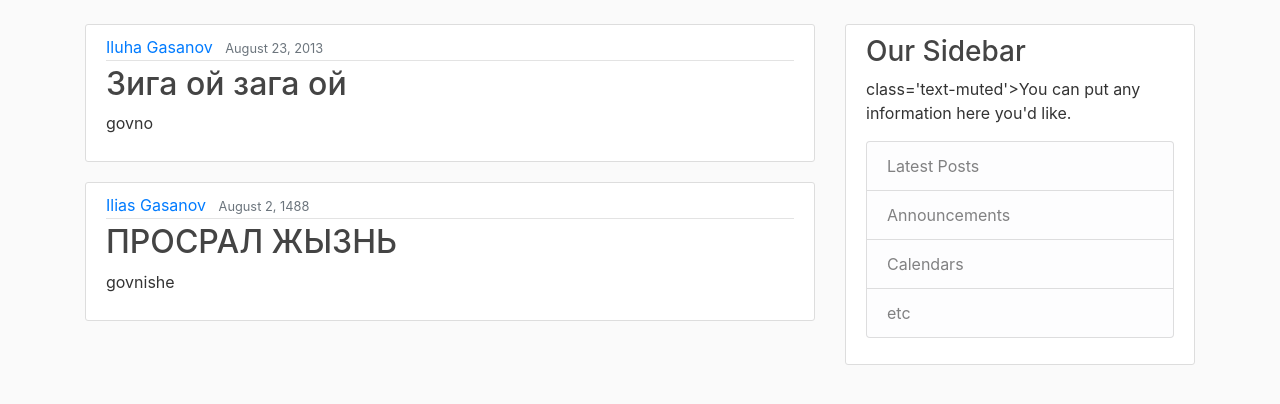
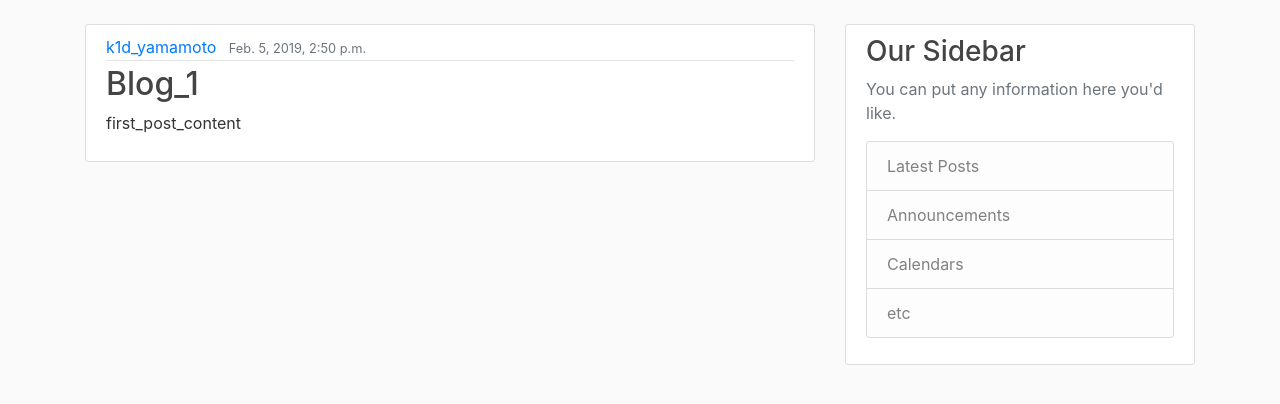
Before and after one commit to k1dyamamoto/WebProject, a Django app: page / in a window 1280 px wide. Shown: the part 56-460 px from the top of the page. Run offline with Django 3.2, Linux system fonts and the light colour scheme; data comes from the database, SQL or seed files in the repository; some libraries are stand-ins or nearby versions.

Commit message:
database blog

```diff
--- a/web/blog/models.py
+++ b/web/blog/models.py
@@ -3,7 +3,7 @@ from django.utils import timezone
 from django.contrib.auth.models import User
 
 
-class post(models.Model):
+class Post(models.Model):
     title = models.CharField(max_length=100)
     content = models.TextField()
     date_posted = models.DateTimeField(default=timezone.now)
--- a/web/blog/templates/blog/base.html
+++ b/web/blog/templates/blog/base.html
@@ -41,7 +41,7 @@
         <div class="col-md-4">
           <div class="content-section">
             <h3>Our Sidebar</h3>
-            <p> class='text-muted'>You can put any information here you'd like.
+            <p class='text-muted'>You can put any information here you'd like.
               <ul class="list-group">
                 <li class="list-group-item list-group-item-light">Latest Posts</li>
                 <li class="list-group-item list-group-item-light">Announcements</li>
--- a/web/blog/views.py
+++ b/web/blog/views.py
@@ -1,27 +1,10 @@
 from django.shortcuts import render
-from django.http import HttpResponse
-
-
-posts = [
-    {
-        'author': 'Iluha Gasanov',
-        'title': 'Зига ой зага ой',
-        'content': 'govno',
-        'date_posted': 'August 23, 2013'
-
-    },
-    {
-        'author': 'Ilias Gasanov',
-        'title': 'ПРОСРАЛ ЖЫЗНЬ',
-        'content': 'govnishe',
-        'date_posted': 'August 2, 1488'
-    }
-]
+from .models import Post
 
 
 def home(request):
     context = {
-        'posts': posts
+        'posts': Post.objects.all()
     }
     return render(request, 'blog/home.html', context)
 
```
Also changed, not shown: web/django_project/settings.py (+6 -2 lines), web/blog/migrations/0001_initial.py.
